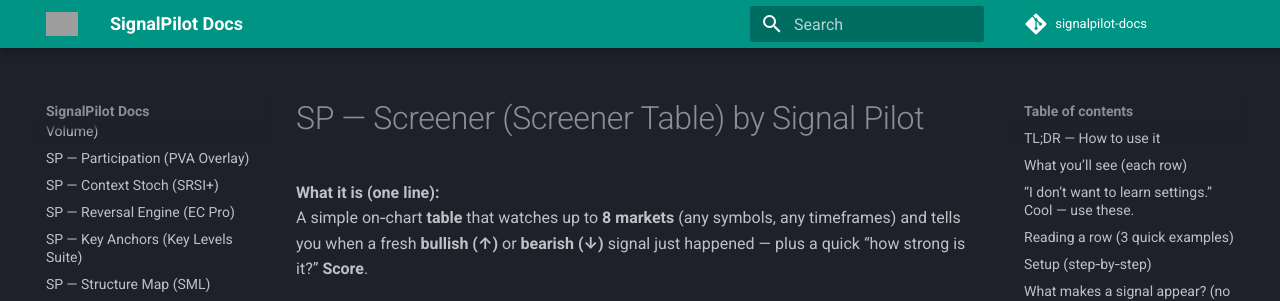
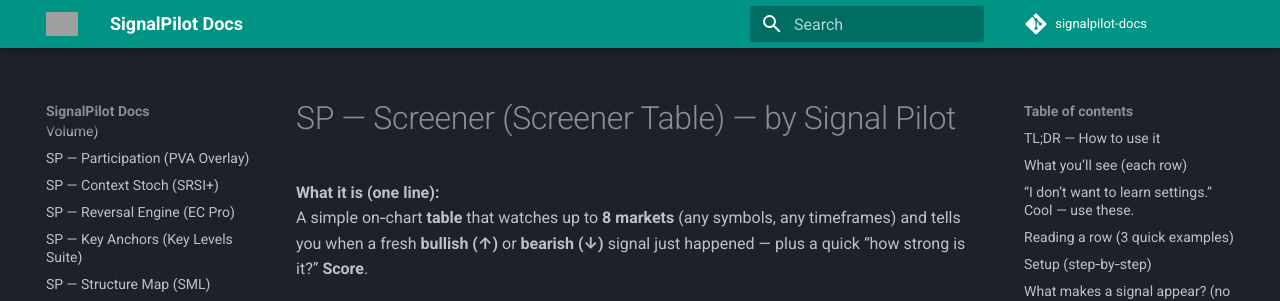
Before and after one commit to Signalpilot/signalpilot-docs, an MkDocs documentation site: the page built from docs/sp-screener-sfx.md, in a window 1280 px wide and 900 px high. Shown: the top 301 px of the window. Built offline with MkDocs 1.6.1 and Material for MkDocs 9.7.7, drawn with Linux system fonts in a browser that asks for light colours; comment, search, counter and statistics services are not loaded; grey boxes are pictures that could not be loaded.

```diff
--- a/docs/sp-screener-sfx.md
+++ b/docs/sp-screener-sfx.md
@@ -1,4 +1,4 @@
-# SP — Screener (Screener Table) by Signal Pilot
+# SP — Screener (Screener Table) — by Signal Pilot
 
 **What it is (one line):**
 A simple on‑chart **table** that watches up to **8 markets** (any symbols, any timeframes) and tells you when a fresh **bullish (↑)** or **bearish (↓)** signal just happened — plus a quick “how strong is it?” **Score**.
```
